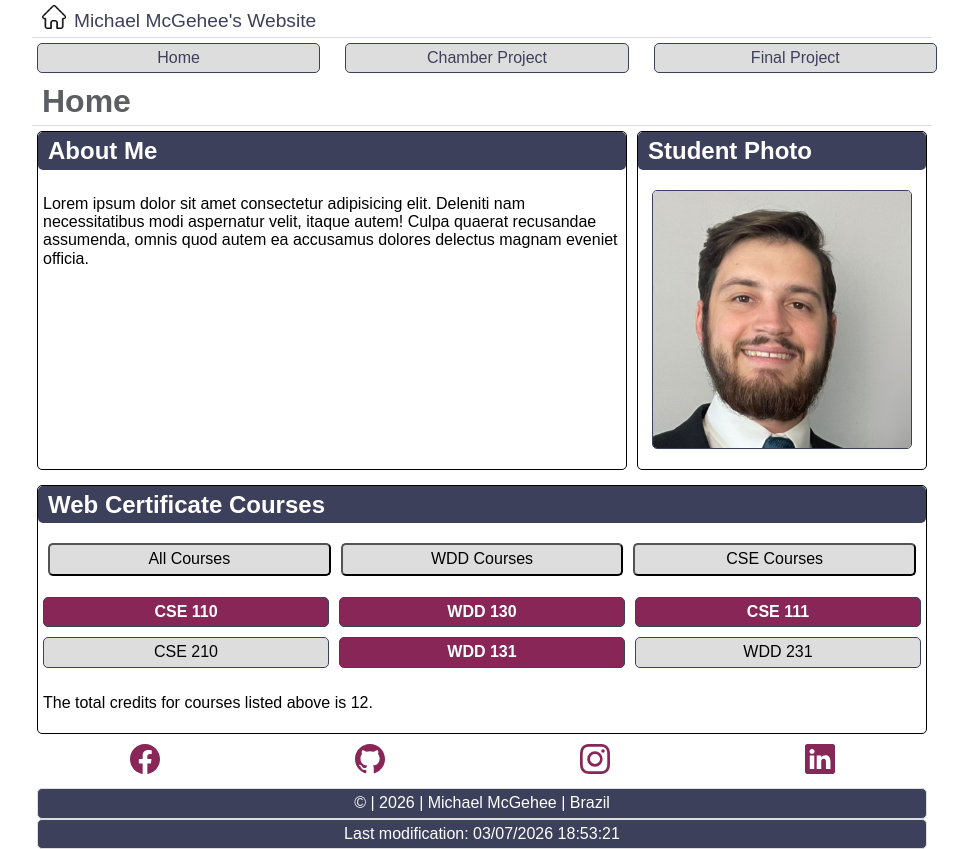
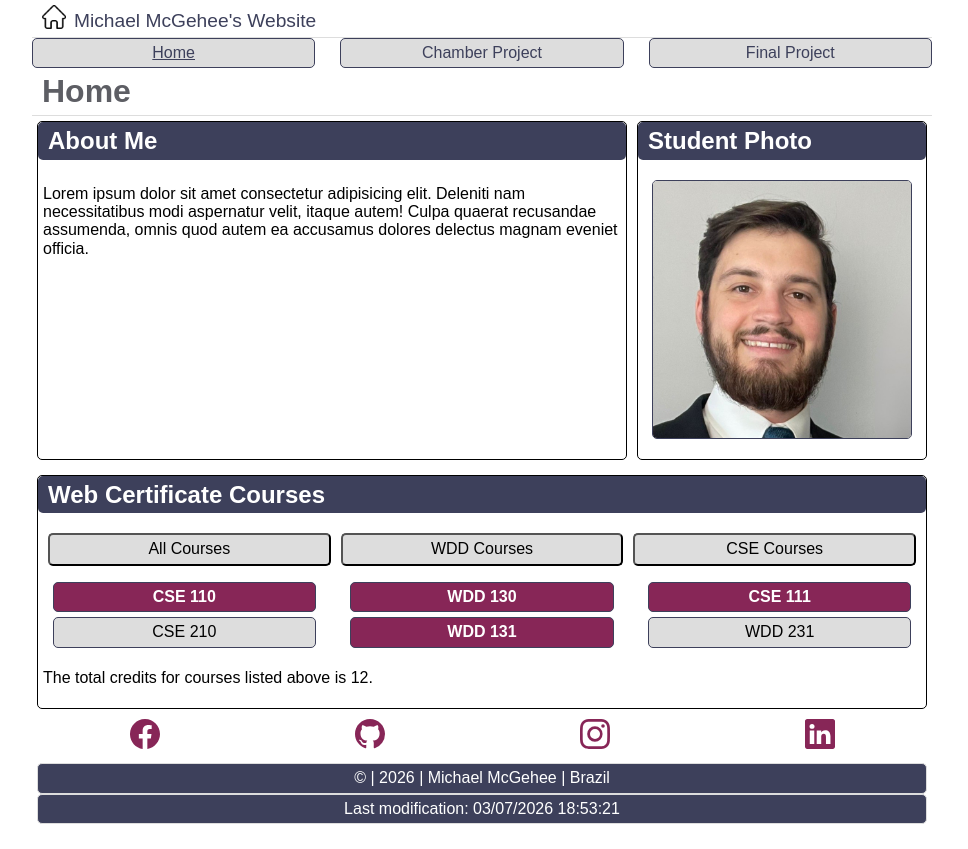
Before and after one commit to mikeyyb22/wdd231, a plain HTML site: page index.html in a window 1280 px wide. Shown: the whole page, without its empty margins (158-1126 px from the left). After the commit the page ends 824 px from the top, so only its background shows below. Drawn offline with Linux system fonts and the light colour scheme.

Commit message:
fixed <li> and added wayfinding

```diff
--- a/styles/base.css
+++ b/styles/base.css
@@ -111,8 +111,10 @@ a:hover {
   transition: background-color 0.5s ease-in-out, color 0.5s ease-in-out;
 }
 
-a:active, a:visited {
-  color: #872657;
+.current {
+  text-decoration: underline;
+  color: #3D405B;
+  pointer-events: none;
 }
 
 .hamburger::before {
@@ -201,19 +203,21 @@ section img {
 }
 
 ol {
-  display: grid;
-  grid-template-rows: 1fr 1fr 1fr;
+  display: flex;
+  flex-direction: column;
+  align-items: center;
   padding: 0px;
+  gap: 5px;
 }
 
 li {
   border: solid 1px #3D405B;
   list-style: none;
-  margin: 5px;
   padding: 5px;
   text-align: center;
   border-radius: 5px;
   background-color: #ddd;
+  width: 90%;
 }
 
 /* ******** FOOTER ******** */
--- a/styles/larger.css
+++ b/styles/larger.css
@@ -54,6 +54,12 @@
         display: grid;
         grid-template-columns: 1fr 1fr 1fr;
         grid-template-rows: 1fr;
+        gap: 5px;
+    }
+
+    .cert-courses ol li {
+        width: 90%;
+        margin: 0 auto;
     }
 
     .course-buttons button {
```
